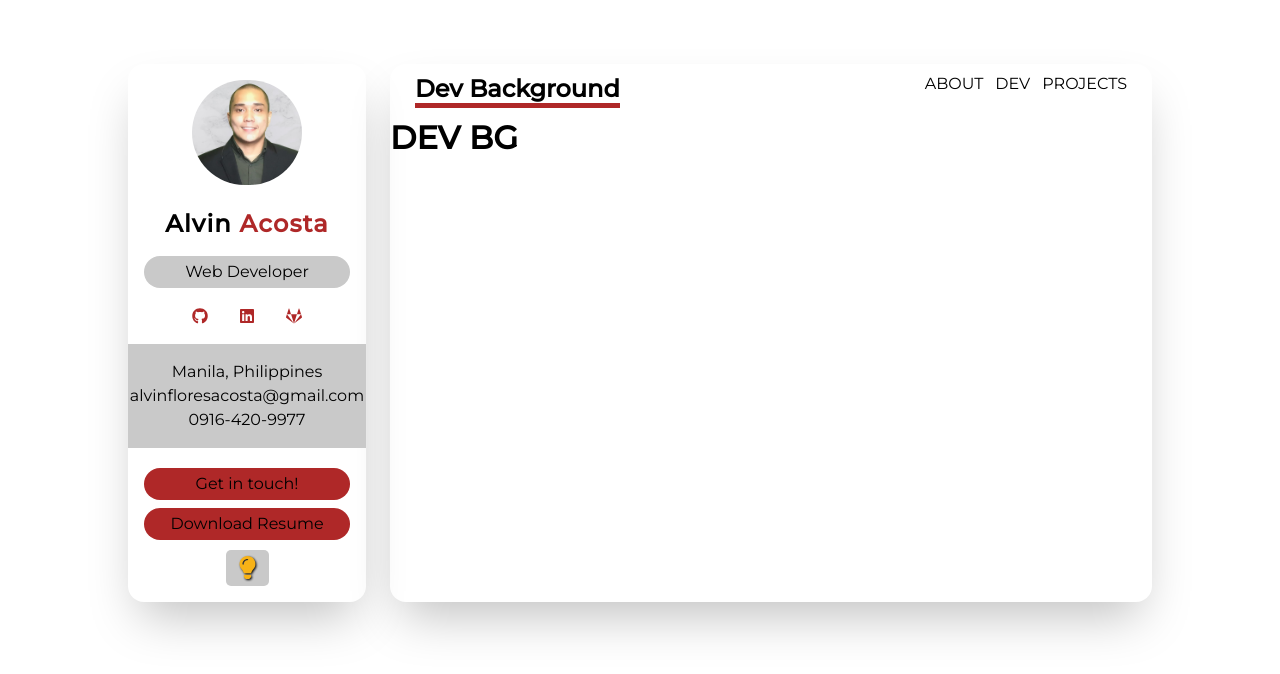
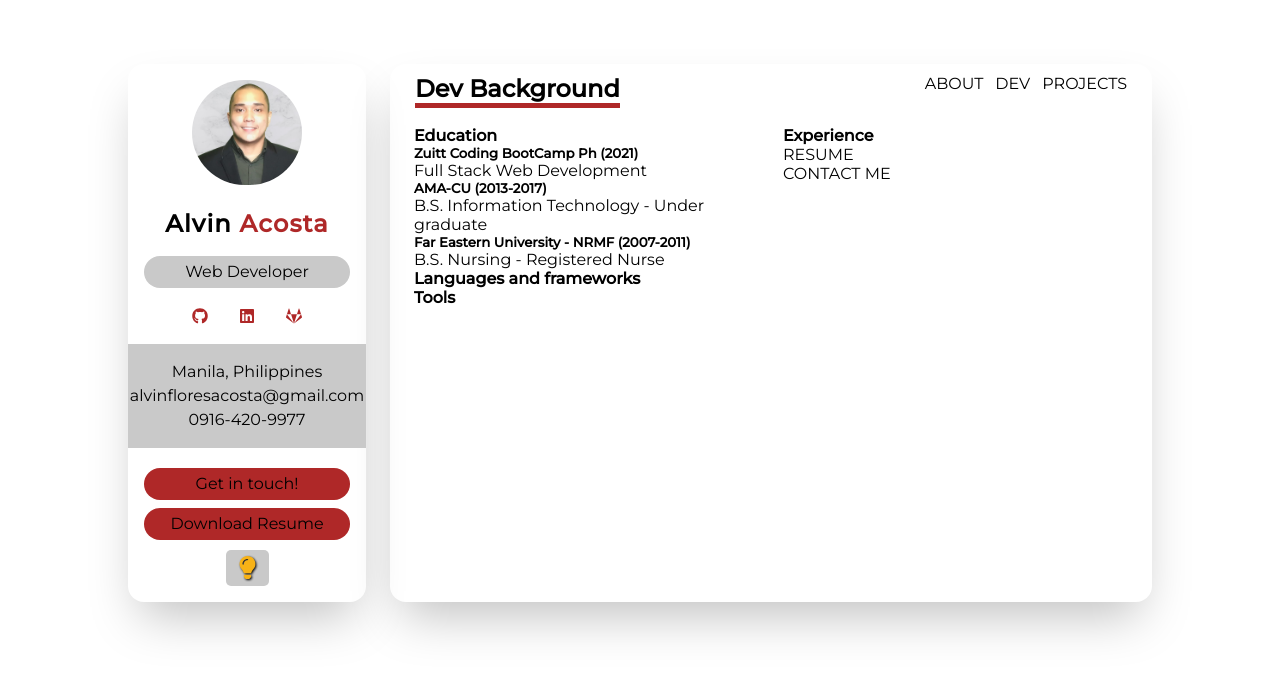
Before and after one commit to Exx-hub/nextjs-portfolio, a Next.js app: page /dev in a window 1280 px wide. Shown: the top 674 px of the page. Built offline with nearby package versions, Linux system fonts and the light colour scheme.

Commit message:
Initial dev page layout

```diff
--- a/pages/dev.js
+++ b/pages/dev.js
@@ -1,9 +1,42 @@
-const About = () => {
+import styles from "../styles/Dev.module.css";
+
+const dev = () => {
 	return (
-		<div>
-			<h1>DEV BG</h1>
+		<div className={styles.devContainer}>
+			<div className={styles.devTop}>
+				<div className="educ">
+					<h4>Education</h4>
+					<div className="schools">
+						<div className="zuitt">
+							<h5>Zuitt Coding BootCamp Ph (2021)</h5>
+							<p>Full Stack Web Development</p>
+						</div>
+						<div className="ama">
+							<h5>AMA-CU (2013-2017)</h5>
+							<p>B.S. Information Technology - Under graduate</p>
+						</div>
+						<div className="feu">
+							<h5>Far Eastern University - NRMF (2007-2011)</h5>
+							<p>B.S. Nursing - Registered Nurse</p>
+						</div>
+					</div>
+				</div>
+				<div className="exp">
+					<h4>Experience</h4>
+					<p>RESUME</p>
+					<p>CONTACT ME</p>
+				</div>
+			</div>
+			<div className="language and tools">
+				<div className="languages">
+					<h4>Languages and frameworks</h4>
+				</div>
+				<div className="tools and software">
+					<h4>Tools</h4>
+				</div>
+			</div>
 		</div>
 	);
 };
 
-export default About;
+export default dev;
--- /dev/null
+++ b/styles/Dev.module.css
@@ -0,0 +1,11 @@
+.devContainer {
+	padding: 0.5rem 1.5rem;
+}
+
+/* className="grid gap-6 md:grid-cols-2" */
+
+.devTop {
+	display: grid;
+	grid-template-columns: repeat(auto-fit, minmax(300px, 1fr));
+	gap: 1.5rem;
+}
```
Also changed, not shown: styles/globals.css (+0 -7 lines).
